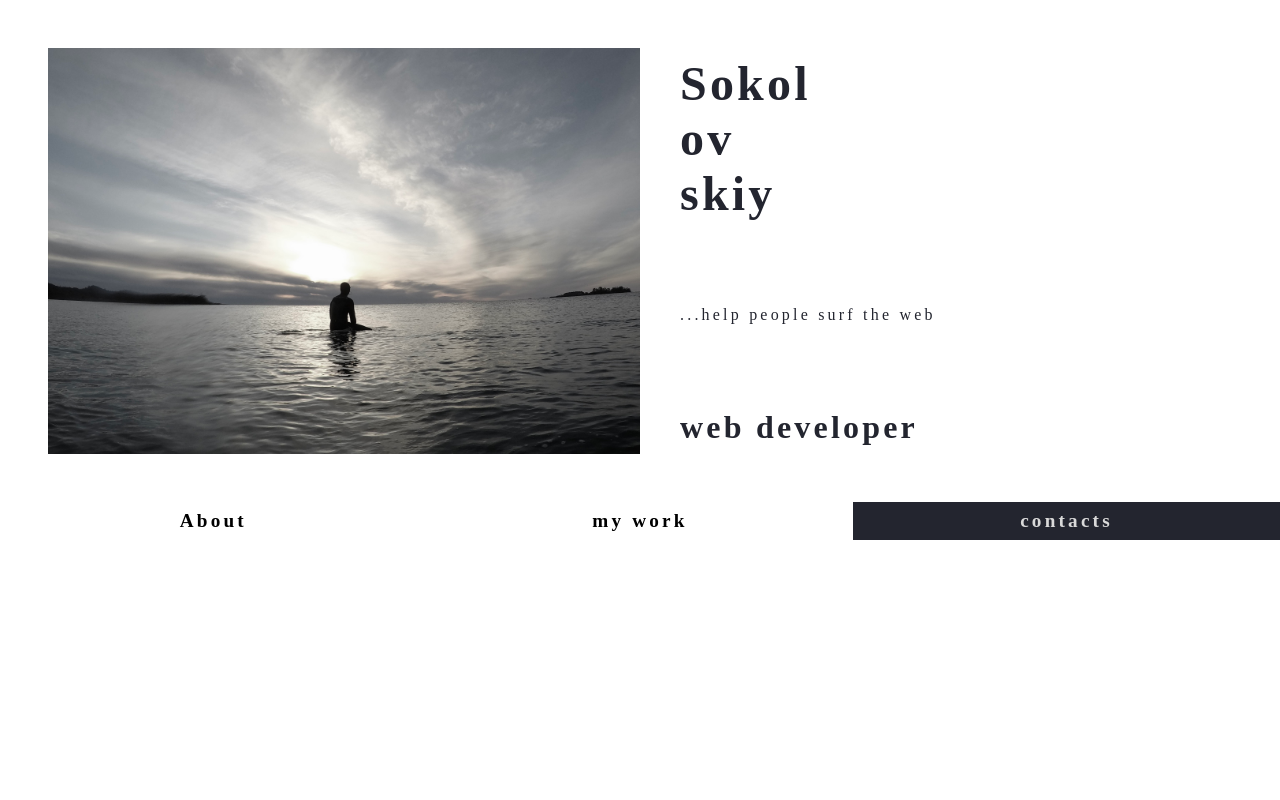
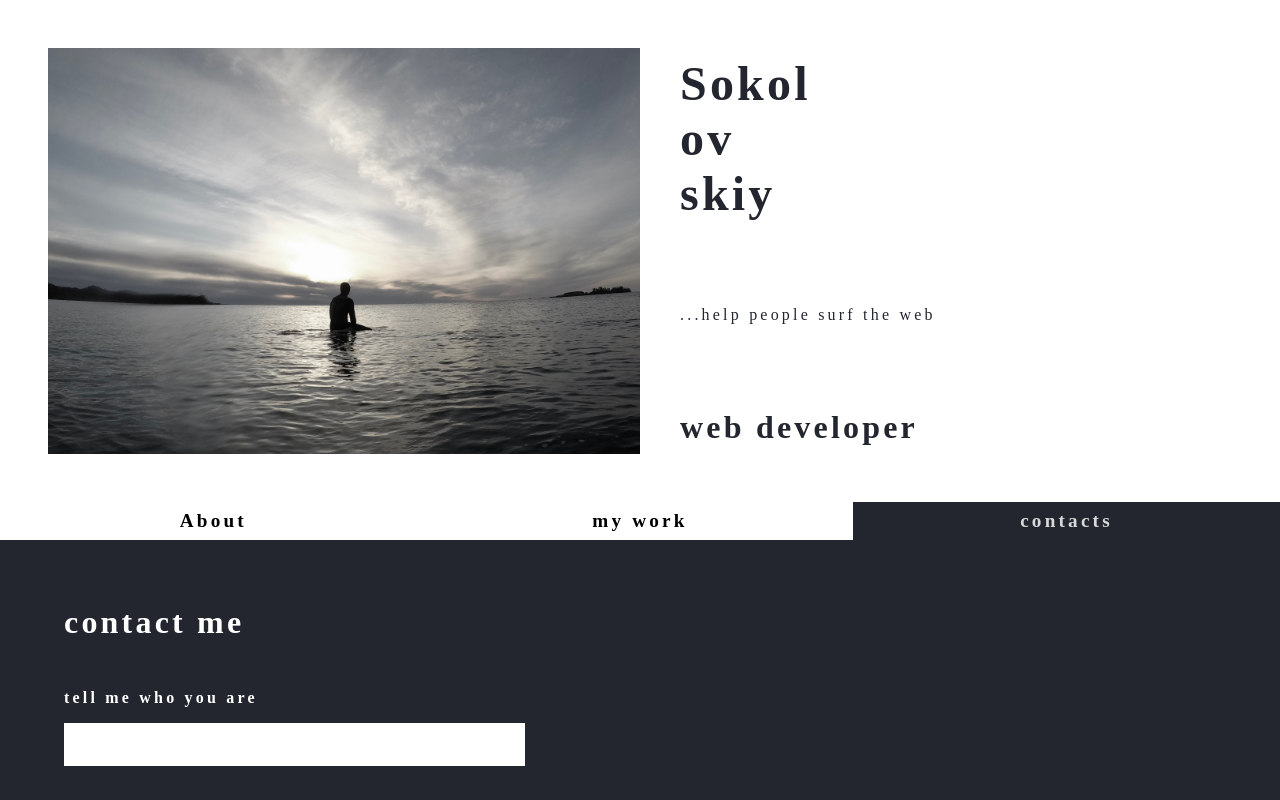
Before and after one commit to SokolovskiyA/portfolio, a React (Create React App) app: page / in a window 1280 px wide. Both pictures are taken after a click on the tab "contacts". Shown: the top 800 px of the page. Built offline with nearby package versions, Linux system fonts and the light colour scheme.

Commit message:
added contact form page.

```diff
--- a/src/Components/ContactsPage/ContactsPage.jsx
+++ b/src/Components/ContactsPage/ContactsPage.jsx
@@ -1,8 +1,22 @@
 import React from 'react'
-
+import './ContactsPage.scss'
 function ContactsPage() {
     return (
-        <div>ContactsPage</div>
+        <div className="contact">
+            <h1 className='contact__heading'>contact me</h1>
+            <form className='contact__form'>
+                <label className="contact__label">tell me who you are</label>
+                <input className='contact__input' type="text"/>
+                <label className="contact__label">how can i get back to you</label>
+                <input className='contact__input' type="email"/>
+                <input className='contact__input' type="tel" name="phone"
+                        pattern="[0-9]{3}-[0-9]{3}-[0-9]{4}"
+                        required/>
+                <label className="contact__label">tell me what`s up</label>
+                <input className="contact__input" type="textarea" rows="4" cols="50"/>
+                <button type="submit" className="contact__button">DO IT!</button>
+            </form>
+        </div>
     )
 }
 
--- /dev/null
+++ b/src/Components/ContactsPage/ContactsPage.scss
@@ -0,0 +1,45 @@
+@use '../../styles/colors' as *;
+@use '../../styles/fonts' as *;
+
+
+.contact {
+    background-color: $TextColor;
+    color: white;
+    padding: 4rem;
+    display: flex;
+    flex-direction: column;
+    justify-content: center;
+    gap: 2rem;
+    &__form {
+        display: flex;
+        flex-direction: column;
+        gap: 1rem;
+    }
+    &__label {
+        @include label;
+        margin-top: 1rem;
+    }
+    &__heading {
+        @include header;
+    }
+    &__input {
+        width: 40%;
+        @include header;
+        font-size: 1.5rem;
+        padding: 0.5rem;
+        border: none;
+    }
+    &__input:focus {
+        outline: none;
+    }
+    &__button {
+        margin-top: 1rem;
+        color: $TextColor;
+        padding: 0.5rem 0 0.25rem;
+        border: none;
+        @include header;
+        font-weight: 700;
+        width: 60%;
+        cursor: pointer;
+    }
+}
--- a/src/Components/HomePage/HomePage.jsx
+++ b/src/Components/HomePage/HomePage.jsx
@@ -4,6 +4,7 @@ import portrait from '../../assets/images/portrait.jpeg'
 import restaurant from '../../assets/images/restaurant.jpeg'
 import './HomePage.scss'
 import { Tab, TabPanel, Tabs, TabList } from 'react-tabs'
+import ContactsPage from '../ContactsPage/ContactsPage'
 
 function HomePage() {
     return (
@@ -42,6 +43,7 @@ function HomePage() {
                 <TabPanel>
                 </TabPanel>
                 <TabPanel>
+                    <ContactsPage/>
                 </TabPanel>
                 </Tabs>
             </section>
--- a/src/styles/_fonts.scss
+++ b/src/styles/_fonts.scss
@@ -11,3 +11,9 @@
     letter-spacing: 0.2rem;
     font-size: 2rem;
 }
+@mixin label {
+    font-family: 'Bebas Neue';
+    letter-spacing: 0.2rem;
+    font-size: 1rem;
+    font-weight: 600;
+}
```
